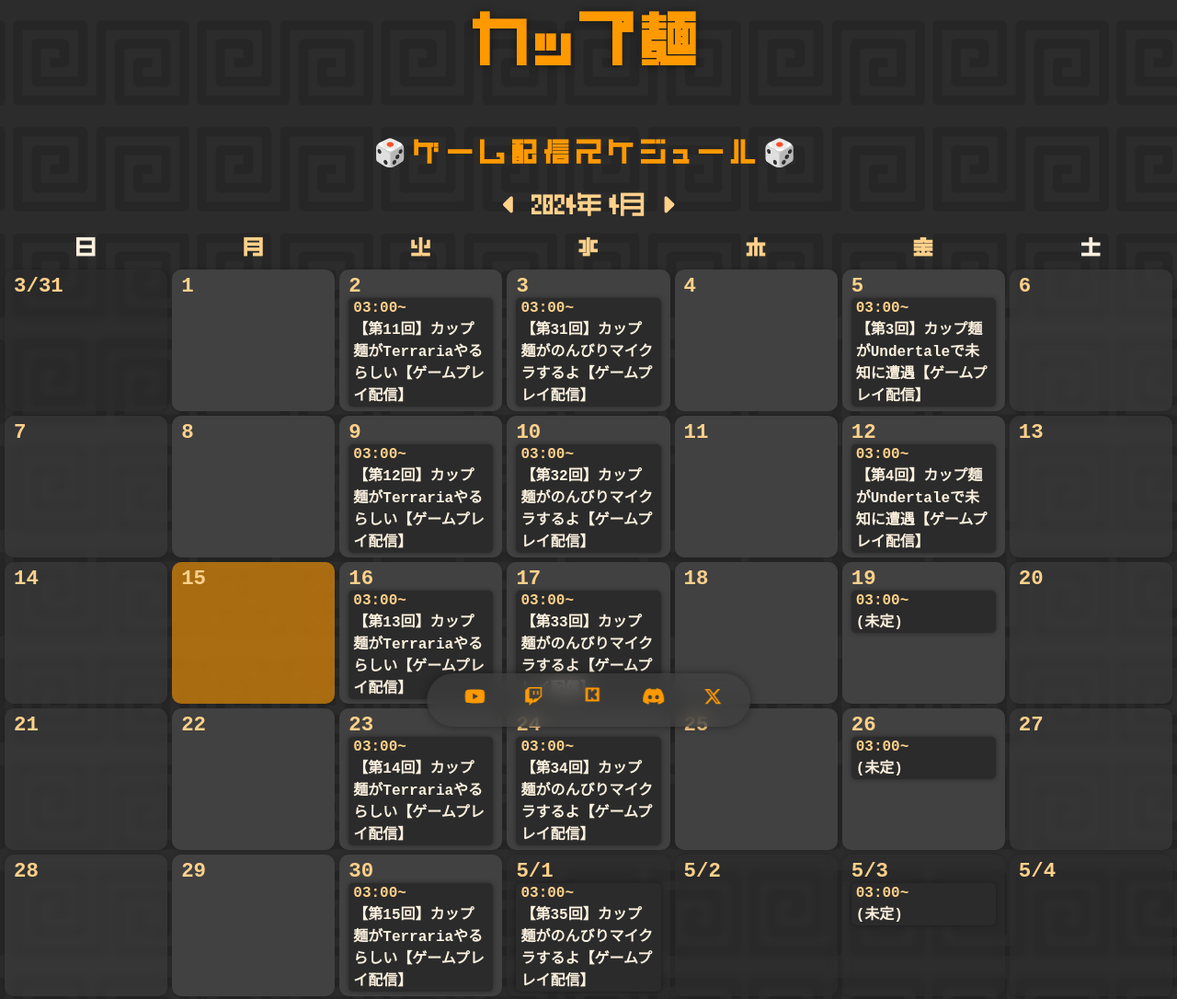
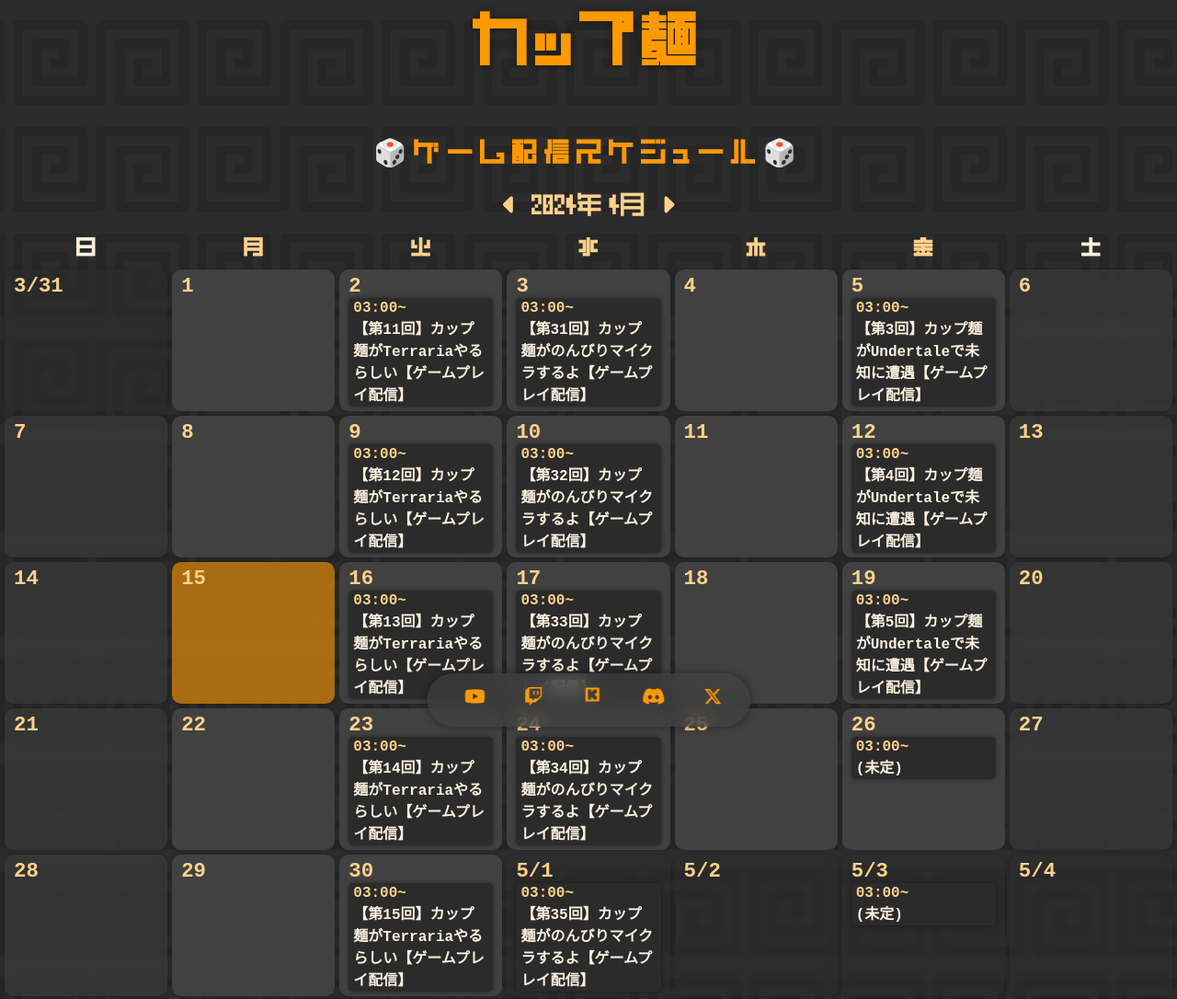
Before and after one commit to RachaelMiki1215/cupmen-game-streaming-schedule-website, a Gatsby site: page / in a window 1280 px wide. Shown: the top 1086 px of the page at 92% size. Built offline with nearby package versions, Linux system fonts and the light colour scheme; Gatsby itself is replaced by a stand-in of ours; a web font is replaced by a local one.

Commit message:
Slotted in Undertale Stream for 4/18

```diff
--- a/src/data/StreamingSchedule.tsx
+++ b/src/data/StreamingSchedule.tsx
@@ -605,11 +605,10 @@ const StreamingSchedule: StreamingScheduleType[] = [
       MyTwitch,
     ],
   },
-  // TODO: Need to determine game
   {
     datetime: new Date("2024-04-18T22:00:00-05:00"),
-    game: "(未定)",
-    title: "(未定)",
+    game: "Undertale",
+    title: "【第5回】カップ麺がUndertaleで未知に遭遇【ゲームプレイ配信】",
     description: "",
     platform: [
       MyYouTubeLive({
```
